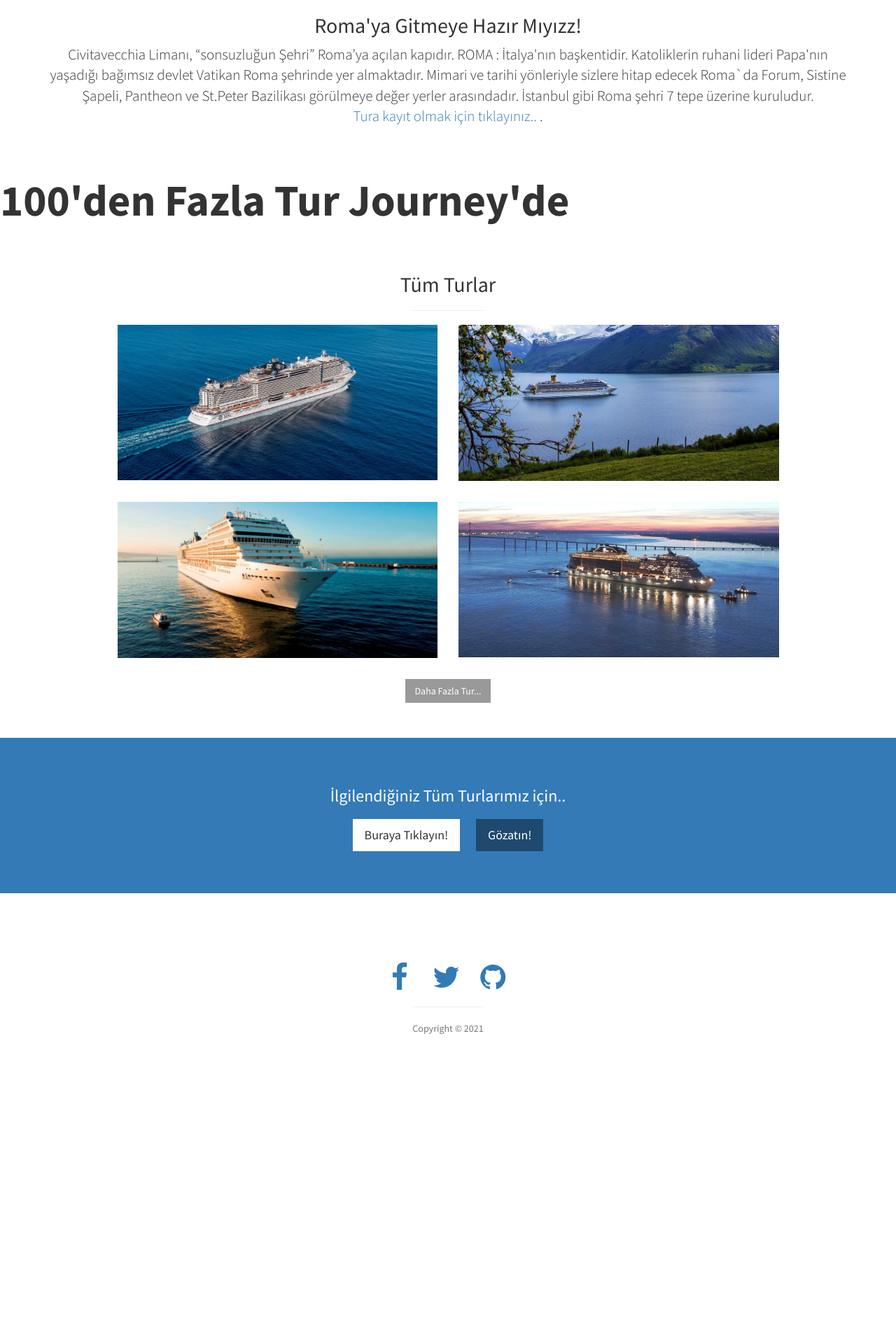
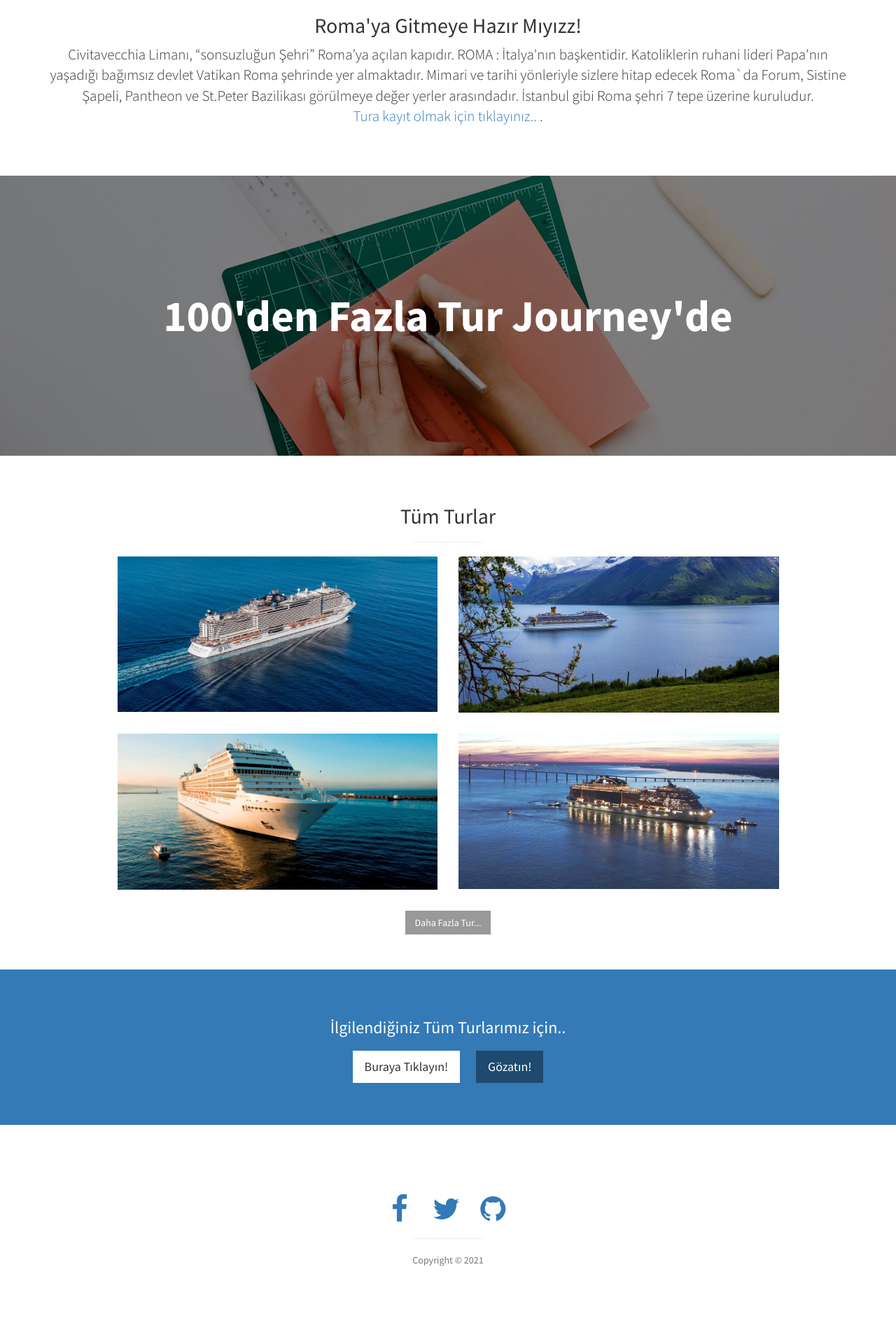
Before and after one commit to hilalvarol/hilalvarol.github.io, a Jekyll site: the page built from index.html, in a window 1280 px wide. Shown: the part 950-2870 px from the top of the page at 70% size. Built offline with Jekyll 4.4.1, drawn with Linux system fonts in a browser that asks for light colours; before the commit the page ends 2539 px from its top, so only the background shows below that.

Commit message:
Update callout.html

```diff
--- a/_includes/callout.html
+++ b/_includes/callout.html
@@ -1,4 +1,4 @@
-<aside class="bg">
+<aside class="callout">
   <div class="text-vertical-center">
     <h1>100'den Fazla Tur Journey'de</h1>
   </div>
```
